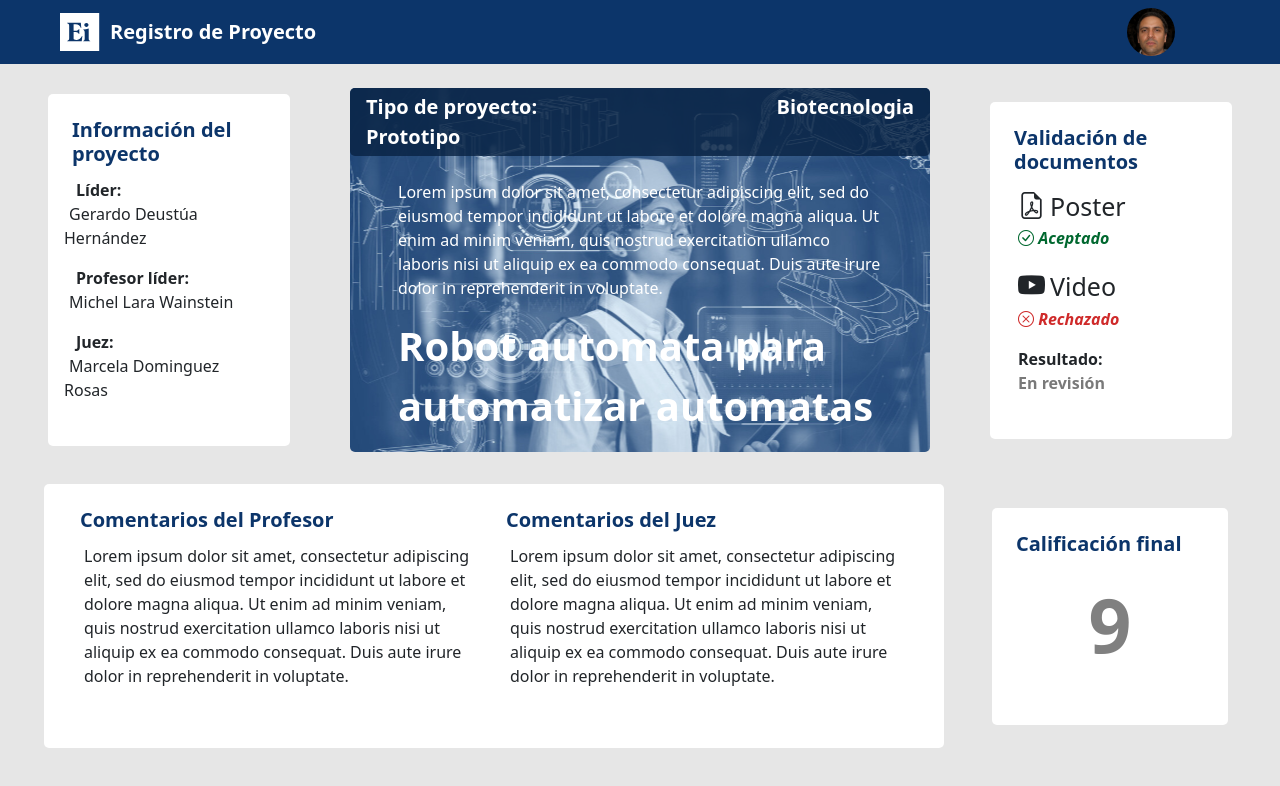
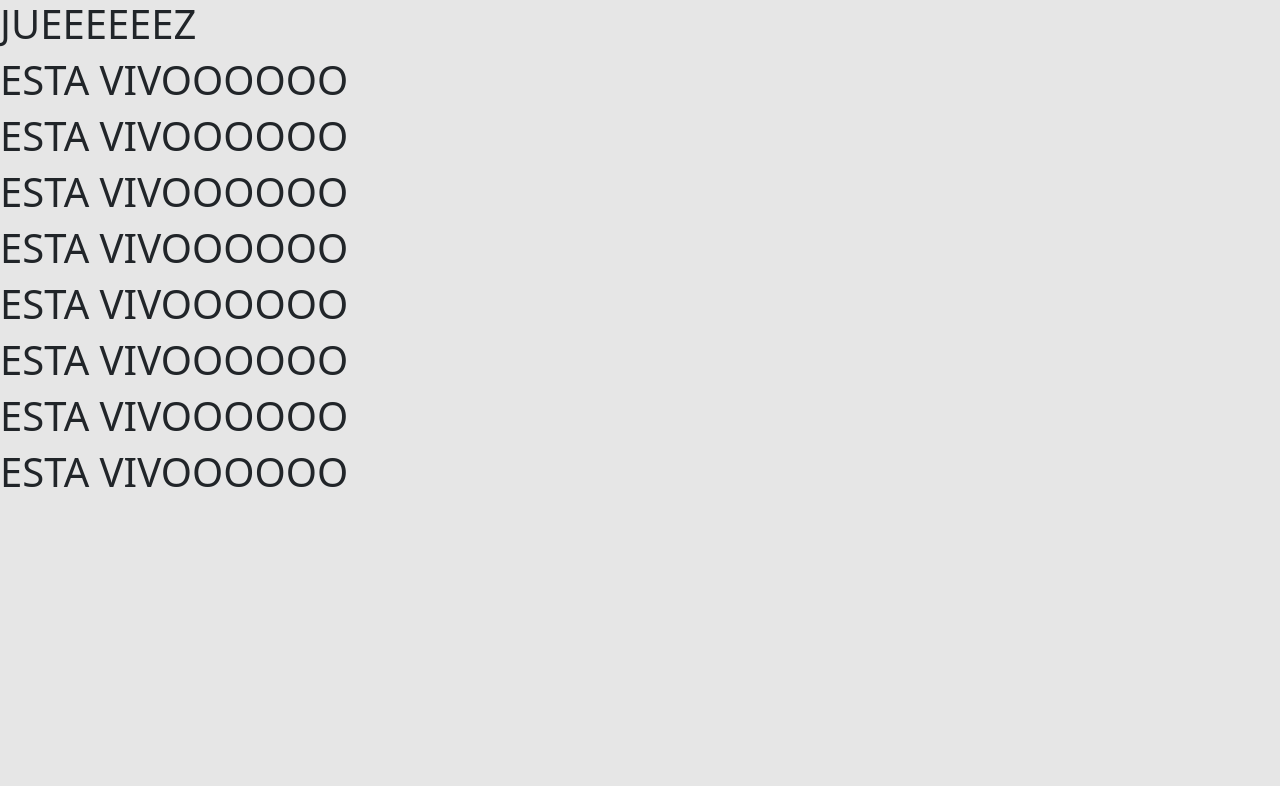
Before and after one commit to GerryDH2807/FrontEnd-ExpoIngenierias, a React (Create React App) app: page /juez in a window 1280 px wide. Shown: the top 786 px of the page. Built offline with nearby package versions, Linux system fonts and the light colour scheme.

Commit message:
Indice de navegacion, archivo con modulo de navegacion para manejo de primer sprint

```diff
--- a/package.json
+++ b/package.json
@@ -13,6 +13,7 @@
     "react-bootstrap": "^2.10.2",
     "react-dev-utils": "^12.0.1",
     "react-dom": "^18.2.0",
+    "react-router-dom": "^6.22.3",
     "react-scripts": "^5.0.1",
     "web-vitals": "^2.1.4"
   },
--- /dev/null
+++ b/src/Admin.js
@@ -0,0 +1,20 @@
+
+function Prueba() {
+  return (
+    <div>
+      <h1>ADMIIIIIN</h1>
+      <h1>ESTA VIVOOOOOO</h1>
+      <h1>ESTA VIVOOOOOO</h1>
+      <h1>ESTA VIVOOOOOO</h1>
+      <h1>ESTA VIVOOOOOO</h1>
+      <h1>ESTA VIVOOOOOO</h1>
+      <h1>ESTA VIVOOOOOO</h1>
+      <h1>ESTA VIVOOOOOO</h1>
+      <h1>ESTA VIVOOOOOO</h1>
+      <h1>ESTA VIVOOOOOO</h1>
+    </div>
+
+  );
+}
+
+export default Prueba;
--- a/src/App.js
+++ b/src/App.js
@@ -1,74 +1,23 @@
-import 'bootstrap/dist/css/bootstrap.min.css';
-import 'bootstrap-icons/font/bootstrap-icons.min.css';
+import { Routes, Route } from 'react-router-dom';
+import Navigation from './Navigation';
+import Inicio from './Inicio';
+import Juez from './Juez';
+import Admin from './Admin';
+import Login from './Login';
 
-import './Page.css';
-import './Resume.css'
-import './ProjectResumenContent.js';
-
-
-import ProfPict from './img/descargar.jpeg'
-import logo from './img/logo.svg';
-import ProjResumeCont from './ProjectResumenContent.js';
-
-function Algo(){
+function App() {
   return (
-    <div className='container-fluid mt-5 p-4 bg-primary'>
-      <div className='row p-4 bg-warning '>
-        <div className='col p-4 bg-secondary '>
-          <p>gjsadasdadsd</p>
-        </div>
-      </div>
+    <div>
+      <Routes>
+        <Route path="/" element={<Navigation />} />
+        <Route path="/inicio" element={<Inicio />} />
+        <Route path="/admin" element={<Admin />} />
+        <Route path="/juez" element={<Juez />} />
+        <Route path="/login" element={<Login />} />
+        {/* Puedes agregar más rutas aquí para tus otras páginas */}
+      </Routes>
     </div>
   );
 }
 
-function App() {
-  return (
-    <>
-      <div className ="container-fluid">
-          <div className="row" id = "NavBar">
-            <div className="col-10">
-              <div className = "ToggleButton">
-
-              </div>
-            </div>
-
-            <div className="col-2">
-              <div className = "ToggleButton">
-                <div className="ProfPictFrame">
-                </div>
-              </div>
-            </div>
-          </div>
-        </div>
-
-
-      <nav className='fixed-top'>
-        <div className ="container-fluid">
-          <div className="row" id = "NavBar">
-            <div className="col-10">
-              <div className = "ToggleButton">
-                <img className="ExpoIngLog" src ={logo} alt=""></img>
-                <span className="textm"><strong>Registro de Proyecto</strong></span>
-              </div>
-            </div>
-
-            <div className="col-2">
-              <div className = "ToggleButton">
-                <div className="ProfPictFrame">
-                  <img src = {ProfPict} alt=""></img>
-                </div>
-              </div>
-            </div>
-          </div>
-        </div>
-      </nav>
-
-      <ProjResumeCont />
-
-    </>
-
-  );
-}
-
 export default App;
--- /dev/null
+++ b/src/Inicio.js
@@ -0,0 +1,74 @@
+import 'bootstrap/dist/css/bootstrap.min.css';
+import 'bootstrap-icons/font/bootstrap-icons.min.css';
+
+import './Page.css';
+import './Resume.css'
+import './ProjectResumenContent.js';
+
+
+import ProfPict from './img/descargar.jpeg'
+import logo from './img/logo.svg';
+import ProjResumeCont from './ProjectResumenContent.js';
+
+function Algo(){
+  return (
+    <div className='container-fluid mt-5 p-4 bg-primary'>
+      <div className='row p-4 bg-warning '>
+        <div className='col p-4 bg-secondary '>
+          <p>gjsadasdadsd</p>
+        </div>
+      </div>
+    </div>
+  );
+}
+
+function App() {
+  return (
+    <>
+      <div className ="container-fluid">
+          <div className="row" id = "NavBar">
+            <div className="col-10">
+              <div className = "ToggleButton">
+
+              </div>
+            </div>
+
+            <div className="col-2">
+              <div className = "ToggleButton">
+                <div className="ProfPictFrame">
+                </div>
+              </div>
+            </div>
+          </div>
+        </div>
+
+
+      <nav className='fixed-top'>
+        <div className ="container-fluid">
+          <div className="row" id = "NavBar">
+            <div className="col-10">
+              <div className = "ToggleButton">
+                <img className="ExpoIngLog" src ={logo} alt=""></img>
+                <span className="textm"><strong>Registro de Proyecto</strong></span>
+              </div>
+            </div>
+
+            <div className="col-2">
+              <div className = "ToggleButton">
+                <div className="ProfPictFrame">
+                  <img src = {ProfPict} alt=""></img>
+                </div>
+              </div>
+            </div>
+          </div>
+        </div>
+      </nav>
+
+      <ProjResumeCont />
+
+    </>
+
+  );
+}
+
+export default App;
--- /dev/null
+++ b/src/Juez.js
@@ -0,0 +1,19 @@
+
+function Prueba() {
+  return (
+    <div>
+      <h1>JUEEEEEEZ</h1>
+      <h1>ESTA VIVOOOOOO</h1>
+      <h1>ESTA VIVOOOOOO</h1>
+      <h1>ESTA VIVOOOOOO</h1>
+      <h1>ESTA VIVOOOOOO</h1>
+      <h1>ESTA VIVOOOOOO</h1>
+      <h1>ESTA VIVOOOOOO</h1>
+      <h1>ESTA VIVOOOOOO</h1>
+      <h1>ESTA VIVOOOOOO</h1>
+    </div>
+
+  );
+}
+
+export default Prueba;
--- /dev/null
+++ b/src/Login.js
@@ -0,0 +1,19 @@
+
+function Prueba() {
+  return (
+    <div>
+      <h1>LOGIIIIIN</h1>
+      <h1>ESTA VIVOOOOOO</h1>
+      <h1>ESTA VIVOOOOOO</h1>
+      <h1>ESTA VIVOOOOOO</h1>
+      <h1>ESTA VIVOOOOOO</h1>
+      <h1>ESTA VIVOOOOOO</h1>
+      <h1>ESTA VIVOOOOOO</h1>
+      <h1>ESTA VIVOOOOOO</h1>
+      <h1>ESTA VIVOOOOOO</h1>
+    </div>
+
+  );
+}
+
+export default Prueba;
--- /dev/null
+++ b/src/Navigation.js
@@ -0,0 +1,25 @@
+import React from 'react';
+import { Link } from 'react-router-dom';
+
+export function Navigation() {
+  return (
+    <nav>
+      <ul>
+        <li>
+          <Link to="/inicio">InicioGerry</Link>
+        </li>
+        <li>
+          <Link to="/admin">ADMIN</Link>
+        </li>
+        <li>
+          <Link to="/login">LOGIN</Link>
+        </li>
+        <li>
+          <Link to="/juez">JUEZ</Link>
+        </li>
+      </ul>
+    </nav>
+  );
+}
+
+export default Navigation;
--- a/src/index.js
+++ b/src/index.js
@@ -1,17 +1,17 @@
 import React from 'react';
-import ReactDOM from 'react-dom/client';
+import ReactDOM from 'react-dom';
+import { BrowserRouter } from 'react-router-dom';
 import './index.css';
 import App from './App';
 import reportWebVitals from './reportWebVitals';
 
-const root = ReactDOM.createRoot(document.getElementById('root'));
-root.render(
+ReactDOM.render(
   <React.StrictMode>
-    <App />
-  </React.StrictMode>
+    <BrowserRouter>
+      <App />
+    </BrowserRouter>
+  </React.StrictMode>,
+  document.getElementById('root')
 );
 
-// If you want to start measuring performance in your app, pass a function
-// to log results (for example: reportWebVitals(console.log))
-// or send to an analytics endpoint. Learn more: https://bit.ly/CRA-vitals
 reportWebVitals();
```
Also changed, not shown: 2 other files (tests, documents, lock files or other folders).
